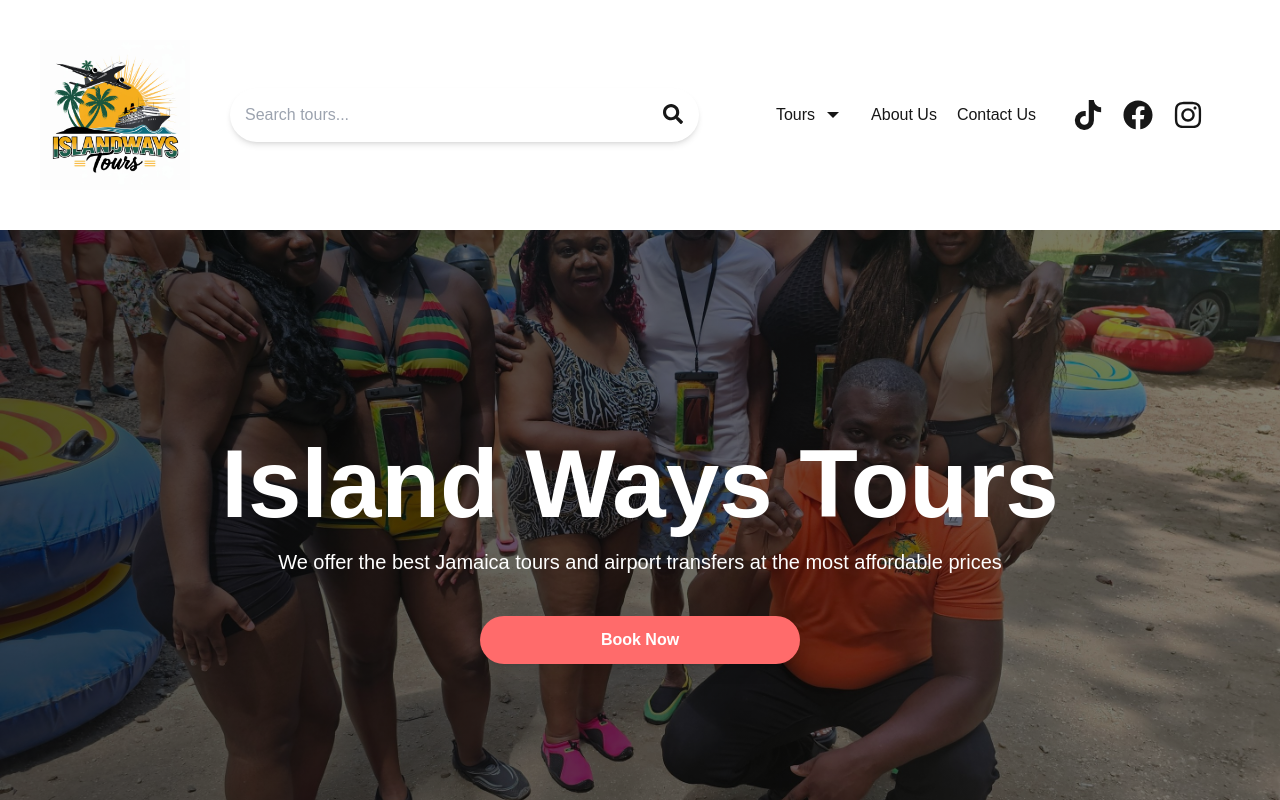
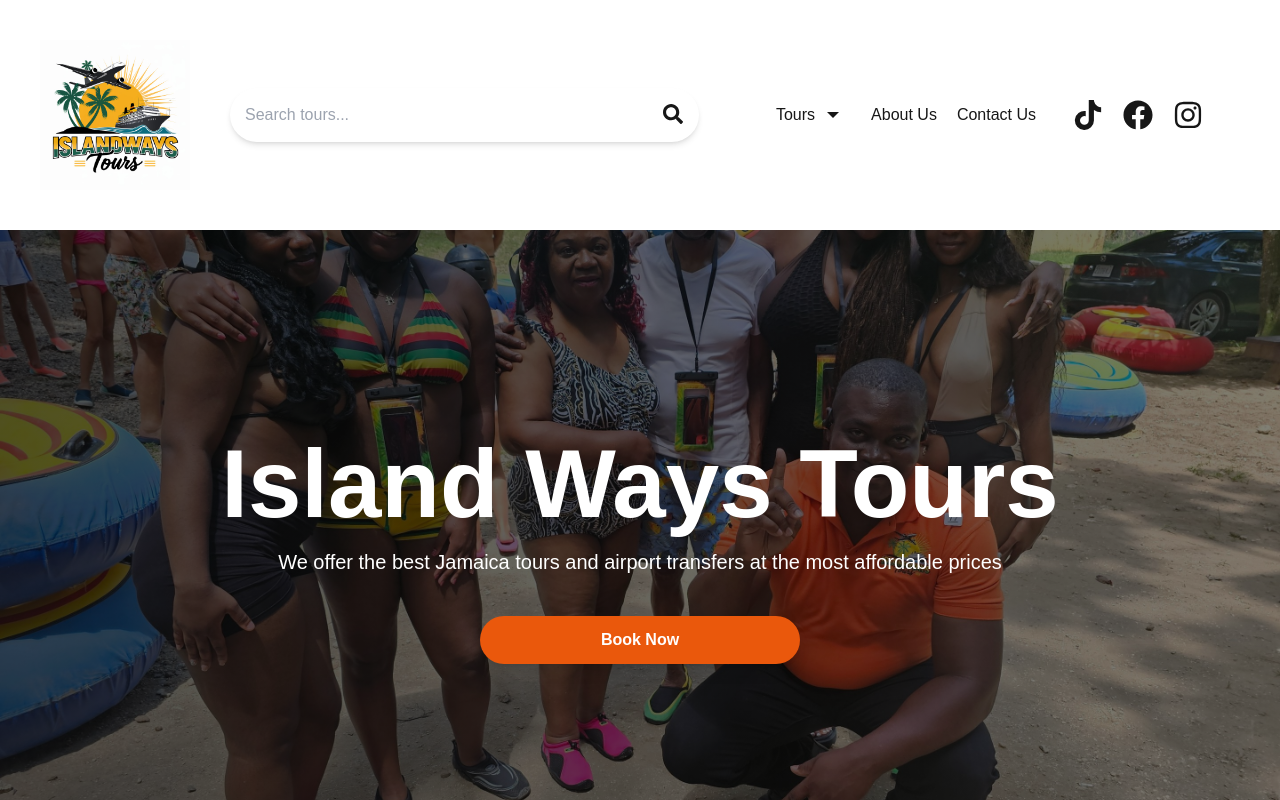
Before and after one commit to winnie-webb/islandwaystours, a Next.js app: page / in a window 1280 px wide. Shown: the top 800 px of the page. Built offline with nearby package versions, Linux system fonts and the light colour scheme.

Commit message:
Added correct color for hero button

```diff
--- a/app/components/Hero.jsx
+++ b/app/components/Hero.jsx
@@ -25,7 +25,7 @@
 
             searchElement.focus();
           }}
-          className="bg-[#ff6b6b] hover:bg-[#ff4d4d] text-white font-bold py-3 px-6 w-1/2 lg:w-1/4 mx-auto rounded-full shadow-lg transition-all duration-300 mt-6"
+          className="bg-orange-600 hover:bg-orange-700 text-white font-bold py-3 px-6 w-1/2 lg:w-1/4 mx-auto rounded-full shadow-lg transition-all duration-300 mt-6"
         >
           Book Now
         </button>
```
